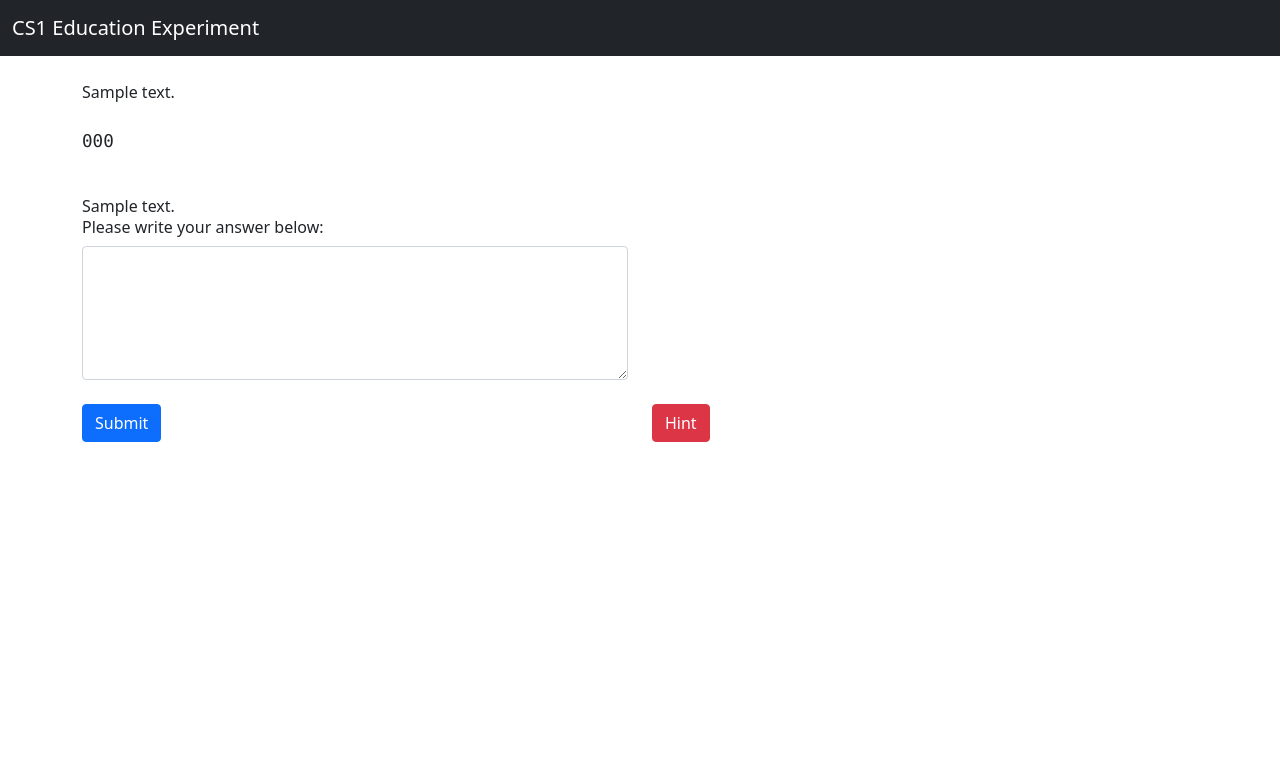
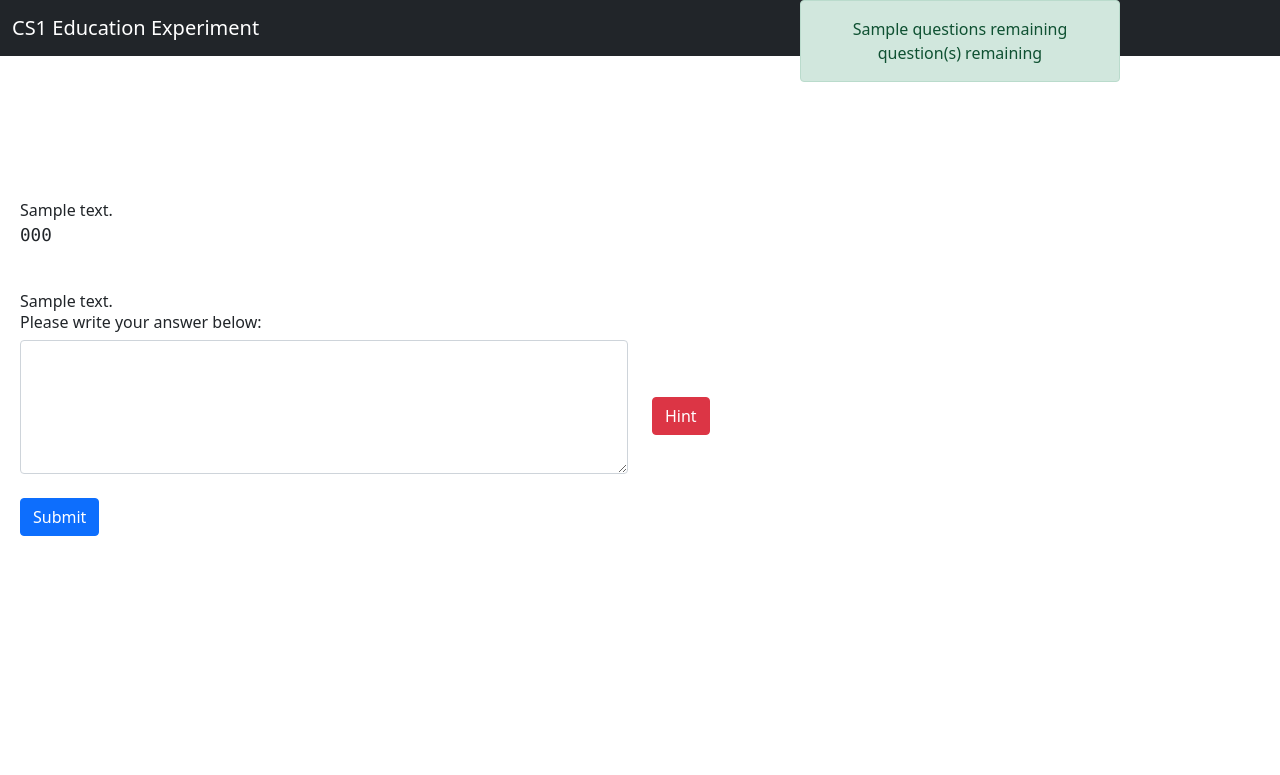
Before and after one commit to carlosmcgregor/cogtracker, a Django app: template cs1_education/templates/question.html in a window 1280 px wide. Shown: the top 775 px of the page. Run offline with Django 3.2, Linux system fonts and the light colour scheme; tables that the repository leaves empty hold one stand-in row (values such as "Sample post"); the template is opened without the code that fills it: values that come from a table or form of the project are taken from there, most other values are stand-ins (such as "Sample title", 1, 10 or a date in 2020); one stand-in notice (Sample message) is shown; some libraries are stand-ins or nearby versions.

Commit message:
Fix bug in which sending an answer reset all hints Update experiment and question data Add question randomization Fix bug in which check answers would not be loaded into experiment

```diff
--- a/cs1_education/models.py
+++ b/cs1_education/models.py
@@ -158,6 +158,7 @@ class Experiment(models.Model):
     instructions = models.TextField(blank=False)
     farewell_message = models.TextField(default="Thank you for participating in this experiment.")
     check_answers = models.BooleanField(default=True)
+    random_questions = models.BooleanField(default=True)
     hint_timeout = models.IntegerField(default=60000)
 
     class Meta:
--- a/cs1_education/templates/question.html
+++ b/cs1_education/templates/question.html
@@ -7,72 +7,111 @@
 {% endblock %}
 
 {% block content %}
+    <div class="static-right alert alert-success text-center" role="alert">{{ questions_remaining }} question(s)
+        remaining
+    </div>
+    <div id="messages"></div>
     {% if messages %}
         {% for message in messages %}
-            <div  {% if message.tags %} class="static alert alert-warning {{ message.tags }} " {% endif %}
+            <div  {% if message.tags %}
+                class="static alert alert-danger col-lg-3 text-center {{ message.tags }} " {% endif %}
                 role="alert" id="wrong-message"> {{ message }} </div>
         {% endfor %}
     {% endif %}
-    <div id="question">
-        <div class="container">
+    <div class="container-fluid" id="question">
+        <div class="row p-2 align-items-center" style="height: 90vh;overflow: auto;">
+            <div class="col-lg-6">
+                <div class="row">
+                    <div class="col-lg-12">
                         <br/>
                         {% autoescape off %}
                             {{ pre_text }}
                         {% endautoescape %}
-        </div>
-        <div class="container">
                         <br/>
                         <pre style="font-size: 1.1em">{{ code }}</pre>
-        </div>
-        <div class="container">
                         <br/>
                         {% autoescape off %}
                             {{ post_text }}
                         {% endautoescape %}
-        </div>
-        <div class="container">
-            <div class="row align-items-end">
-                <div class="col-lg-6">
-                    <form class="w-100" action="../q/{{ question_id }}" method="post" id="answer-box">
+                        <form class="w-100" action="" method="post" id="answer-box">
                             {% crispy form %}
                         </form>
                     </div>
-                <div class="col-lg-6" id="hints">
+                </div>
+                <div class="row">
+                    <div class="col-lg-3" id="timers">
+                        <br/>
+                        <div id='hint-timer' class='alert alert-warning text-center' role='alert'
+                             style="visibility: hidden">
+                            Hint time remaining
+                        </div>
+                    </div>
+                </div>
+            </div>
+            <div class="col-lg-6" id="hints" style="font-size: 0.85rem">
                 <button type="button" class="btn btn-danger" onclick="giveHint()">Hint</button>
             </div>
         </div>
     </div>
-    </div>
-    {#    <div id="instructions" style="display: {{ instructions_display }};">#}
-    {#        <div class="container">#}
-    {#            {% autoescape off %}#}
-    {#                {{ instructions }}#}
-    {#            {% endautoescape %}#}
-    {#            <a href="/q/{{ next_question }}" class="btn btn-primary" role="button">Next</a>#}
-    {#        </div>#}
-    {#    </div>#}
     <script>
       var hints = {{ hints | safe }};
+      var hintSizes = {
+        "1": "15",
+        "2": "40",
+        "3": "15"
+      };
+      var hintNumber = hints.length
 
-      $(document).ready(function () {
+      // Manage JSON messages
+      $('#answer-box').submit(function (e) {
+        $.post('../q/{{ question_id }}', $(this).serialize(), function (data) {
+          $("nav").after(
+            $('<div></div>')
+              .attr(
+                {
+                  id: 'wrong-message',
+                  "class": 'static alert alert-danger col-lg-3 text-center ',
+                  "role": 'alert'
+                  {#"style": "height: " + hintSizes[curIndex] + "vh;overflow: auto;"#}
+                }
+              )
+              .text(JSON.parse(data).message)
+          );
           $("#wrong-message").fadeTo(2000, 500).slideUp(500, function () {
             $("#wrong-message").slideUp(500);
+            $("#wrong-message").remove();
           });
         });
+        e.preventDefault();
+      });
+
+      // Create the static divs for the hints
+      function createHintDivs() {
+        for (const x of Array(hintNumber).keys()) {
+          var curIndex = hintNumber - x;
+          $("#hints").prepend(
+            $('<div></div>')
+              .attr(
+                {
+                  id: 'hint' + curIndex,
+                  "class": 'alert alert-warning',
+                  "role": 'alert',
+                  "style": "height: " + hintSizes[curIndex] + "vh;overflow: auto;"
+                }
+              )
+              .append(
+                $('<h6></h6>')
+                  .text("Hint #" + curIndex))
+          );
+        }
+      }
 
       function giveHint() {
         // Create hint object and attach it to correct div
         var hint = hints.shift();
+        var curHintNumber = hintNumber - hints.length;
         if (hint) {
-          $("#hints").prepend(
-            $('<div></div>')
-              .attr(
-                {
-                  id: 'hint',
-                  "class": 'alert alert-warning',
-                  "role": 'alert'
-                })
-              .text(hint));
+          $("#hint" + curHintNumber).append(hint);
 
           // Set timer interval
           var yourDateToGo = new Date(); //here you're making new Date object
@@ -82,27 +121,14 @@
 
           // Disable for the specified amount of time
           if ({{ hint_timeout }}) {
-            $("#hints").prepend(
-              $('<div></div>')
-                .attr(
-                  {
-                    id: 'hint-timer',
-                    "class": 'alert alert-warning',
-                    "role": 'alert'
-                  }
-                )
-                .text("Hint time remaining")
-            );
+            $("#hint-timer")
+              .css({"visibility": "visible"})
+              .text("Hint time remaining");
 
             var timing = setInterval( // you're making an interval - a thing, that is updating content after number of miliseconds, that you're writing after comma as second parameter
               function () {
                 var currentDate = new Date().getTime(); //same thing as above
                 var timeLeft = yourDateToGo - currentDate; //difference between time you set and now in miliseconds
-
-                {#var days = Math.floor(timeLeft / (1000 * 60 * 60 * 24)); //conversion miliseconds on days#}
-                {#if (days < 10) days = "0" + days; //if number of days is below 10, programm is writing "0" before 9, that's why you see "09" instead of "9"#}
-                {#var hours = Math.floor((timeLeft % (1000 * 60 * 60 * 24)) / (1000 * 60 * 60)); //conversion miliseconds on hours#}
-                {#if (hours < 10) hours = "0" + hours;#}
                 var minutes = Math.floor((timeLeft % (1000 * 60 * 60)) / (1000 * 60)); //conversion miliseconds on minutes
                 if (minutes < 10) minutes = "0" + minutes;
                 var seconds = Math.floor((timeLeft % (1000 * 60)) / 1000);//conversion miliseconds on seconds
@@ -120,19 +146,33 @@
 
             $("#answer-box :input").attr("disabled", true);
             $("#hints :input").attr("disabled", true);
-            $("#hint").fadeTo({{ hint_timeout }}, 500).slideUp(500, function () {
-              $("#hint").slideUp(500);
+
+            setTimeout(function () {
                 $("#answer-box :input").attr("disabled", false);
                 $("#hints :input").attr("disabled", false);
-              $("#hint-timer").remove();
-            });
+                $("#hint-timer").css({"visibility": "hidden"});
+                if (hints.length === 0) {
+                  $("#hints :input").attr("disabled", true);
+                }
+              }
+              , {{ hint_timeout }});
+
+            {#$("#hint").fadeTo({{ hint_timeout }}, 500).slideUp(500, function () {#}
+            {#  $("#hint").slideUp(500);#}
+            {#  $("#answer-box :input").attr("disabled", false);#}
+            {#  $("#hints :input").attr("disabled", false);#}
+            {#  $("#hint-timer").remove();#}
           }
         }
 
-        if (hints.length === 0){
-          $("#hints :input").attr("disabled", true);
       }
-      }
+
+      $(document).ready(function () {
+        $("#wrong-message").fadeTo(2000, 500).slideUp(500, function () {
+          $("#wrong-message").slideUp(500);
+        });
+        createHintDivs();
+      });
 
     </script>
 {% endblock %}
--- a/static/css/main.css
+++ b/static/css/main.css
@@ -1,8 +1,17 @@
 .static {
-  position: absolute;
-  top: 0px;
-  /*right: 0px;*/
-      left: 50%;
-  /*transform: translate(-50%, -50%);*/
+    position: absolute;
+    top: 0px;
+    /*right: 0px;*/
+    left: 50%;
+    /*transform: translate(-50%, -50%);*/
     transform: translateX(-50%);
 }
+
+.static-right {
+    position: absolute;
+    top: 0px;
+    /*right: 0px;*/
+    left: 75%;
+    /*transform: translate(-50%, -50%);*/
+    transform: translateX(-50%);
+}
```
Also changed, not shown: cs1_education/management/commands/load_question_data.py (+8 -1 lines), cs1_education/views.py (+54 -18 lines), experiment_data.csv (+2 -2 lines), question_data.csv (+6 -6 lines). Lines whose indentation alone changed are shown as unchanged.
